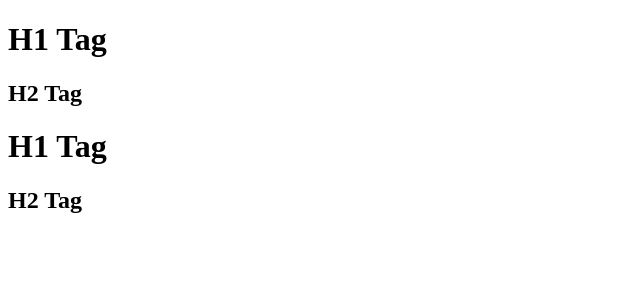
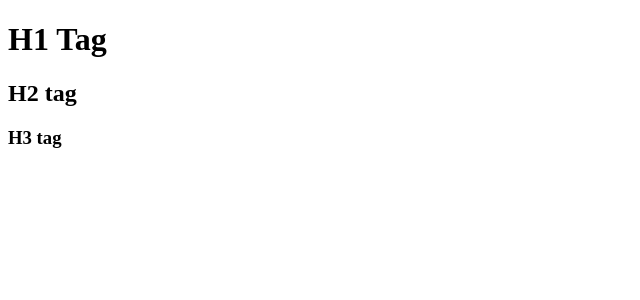
Before and after one commit to mohsinmurtazaa/food_app, a React (Vite) app: page / in a window 1280 px wide. Shown: the top 300 px of the page, without its empty margins (0-640 px from the left). Built offline with nearby package versions, Linux system fonts and the light colour scheme.

Commit message:
react element and functional componet using jsx

```diff
--- a/App.js
+++ b/App.js
@@ -1,5 +1,8 @@
 import React from "react";
 import ReactDOM from "react-dom/client";
+
+//custom react element or core way
+
 const parent = React.createElement("div", { id: "parent" }, [
   React.createElement("div", { id: "child" }, [
     React.createElement("h1", {}, "H1 Tag"),
@@ -11,5 +14,24 @@ const parent = React.createElement("div", { id: "parent" }, [
   ]),
 ]);
 
+//react element using jsx
+const title = (
+  <div className="title">
+    <h1>H1 Tag</h1>
+    <h2>H2 tag</h2>
+    <h3>H3 tag</h3>
+  </div>
+);
+console.log(title);
+
+//functional component
+const Title = () => (
+  <div className="title">
+    <h1>H1 Tag</h1>
+    <h2>H2 tag</h2>
+    <h3>H3 tag</h3>
+  </div>
+);
+
 const root = ReactDOM.createRoot(document.getElementById("root"));
-root.render(parent);
+root.render(Title());
--- a/package.json
+++ b/package.json
@@ -3,6 +3,8 @@
   "version": "1.0.0",
   "description": "learning react from scratch",
   "scripts": {
+    "start":"parcel index.html",
+    "build":"parcel build index.html",
     "test": "jest"
   },
   "repository": {
```
